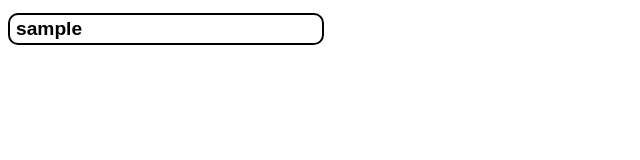
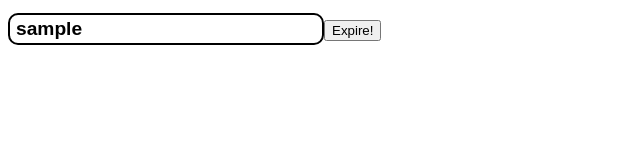
Before and after one commit to RichGol/ReactDeadline, a React (Create React App) app: page / in a window 1280 px wide. Shown: the top 160 px of the page, without its empty margins (0-640 px from the left). Built offline with nearby package versions, Linux system fonts and the light colour scheme; the HTML template or start-up script is replaced by a standard one.

Commit message:
Github actions failed, trying with useReducer instead of useState, no string template

```diff
--- a/src/App.js
+++ b/src/App.js
@@ -1,4 +1,4 @@
-import React, {useState} from 'react';
+import React, {useReducer} from 'react';
 
 /* handles the view of a task description */
 function TaskItem({itemNo, expired, text, action}) {
@@ -18,9 +18,7 @@ function TaskItem({itemNo, expired, text, action}) {
 
 function Task({itemNo, text, expiration, remove}) {
 	//expired tracks the status of a task
-	const [expired, setExpired] = useState(false);
-
-	const expire = () => setExpired(true);
+	const [expired, expire] = useReducer(() => true, false)
 
 	return (
 		<div>
@@ -30,6 +28,7 @@ function Task({itemNo, text, expiration, remove}) {
 				text={text}
 				action={() => alert('you clicked it')}
 			/>
+			<button onClick={() => expire()}>Expire!</button>
 		</div>
 	);
 }
```
